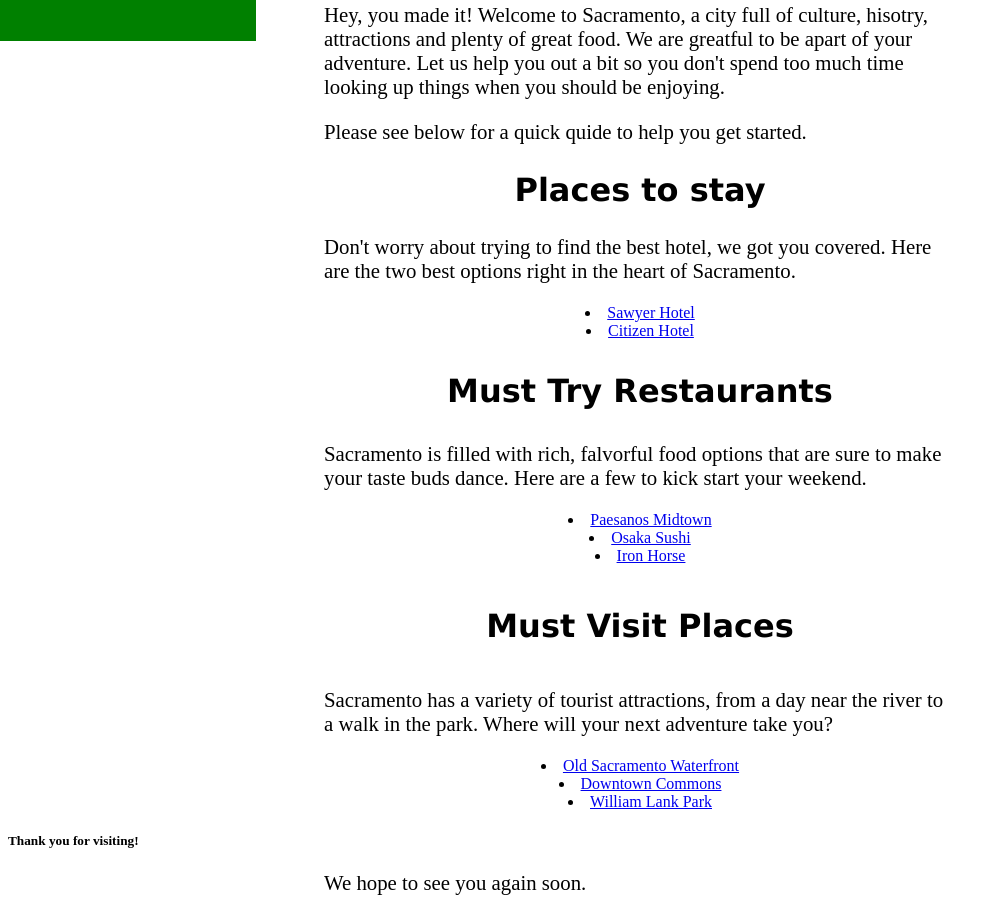
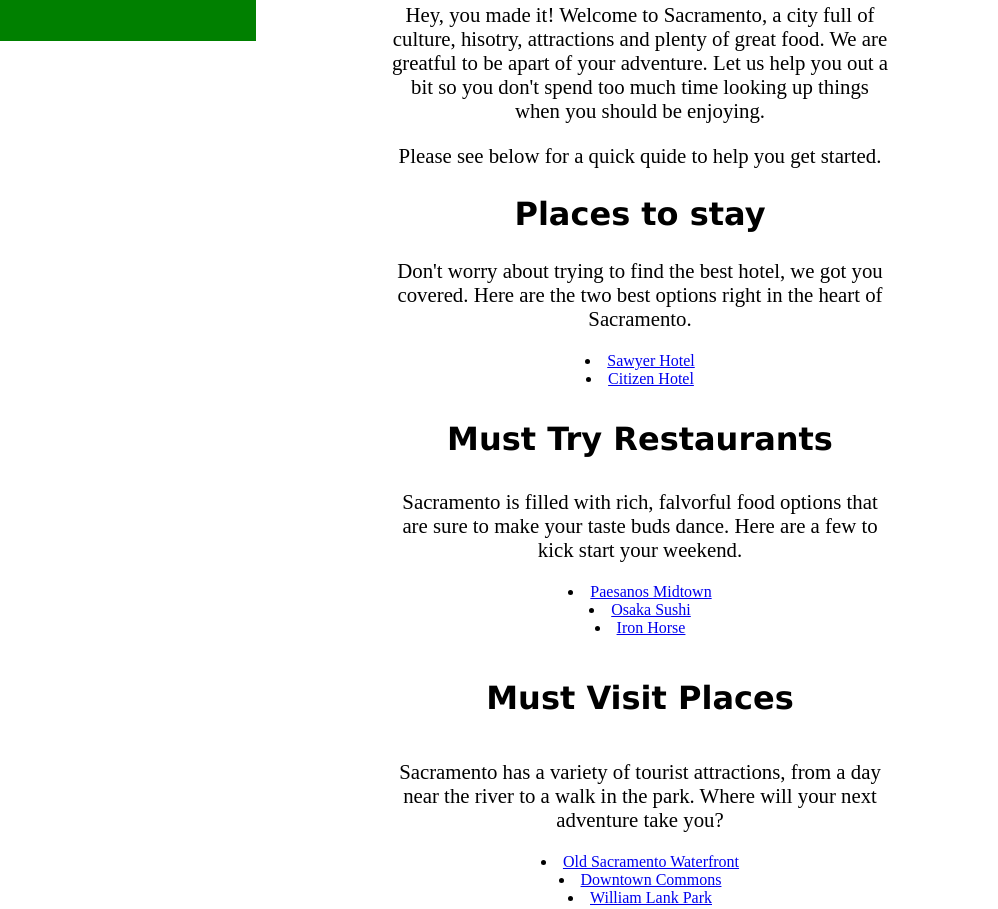
Before and after one commit to navikaurs/personal-website-, a plain HTML site: page index.html in a window 1280 px wide. Shown: the part 759-1668 px from the top of the page, without its empty margins (0-998 px from the left). Drawn offline with Linux system fonts and the light colour scheme; a script that the page names is missing.

```diff
--- a/style.css
+++ b/style.css
@@ -29,6 +29,12 @@
     text-align: center;
     font-size: 2.0em;
   }
+  h5 {
+    color: black ;
+    font-family: Copperplate, Geneva, Helvetica, sans-serif;
+    text-align: center;
+    font-size: 1.8em;
+  }
 
 img {
    display: block;
@@ -39,9 +45,10 @@
   }
   p {
       font-size: 1.3em;
+      width: 40%;
       margin-left: auto;
       margin-right: auto;
-      width: 50%;
+    text-align: center;
 
   }
   li {
```
